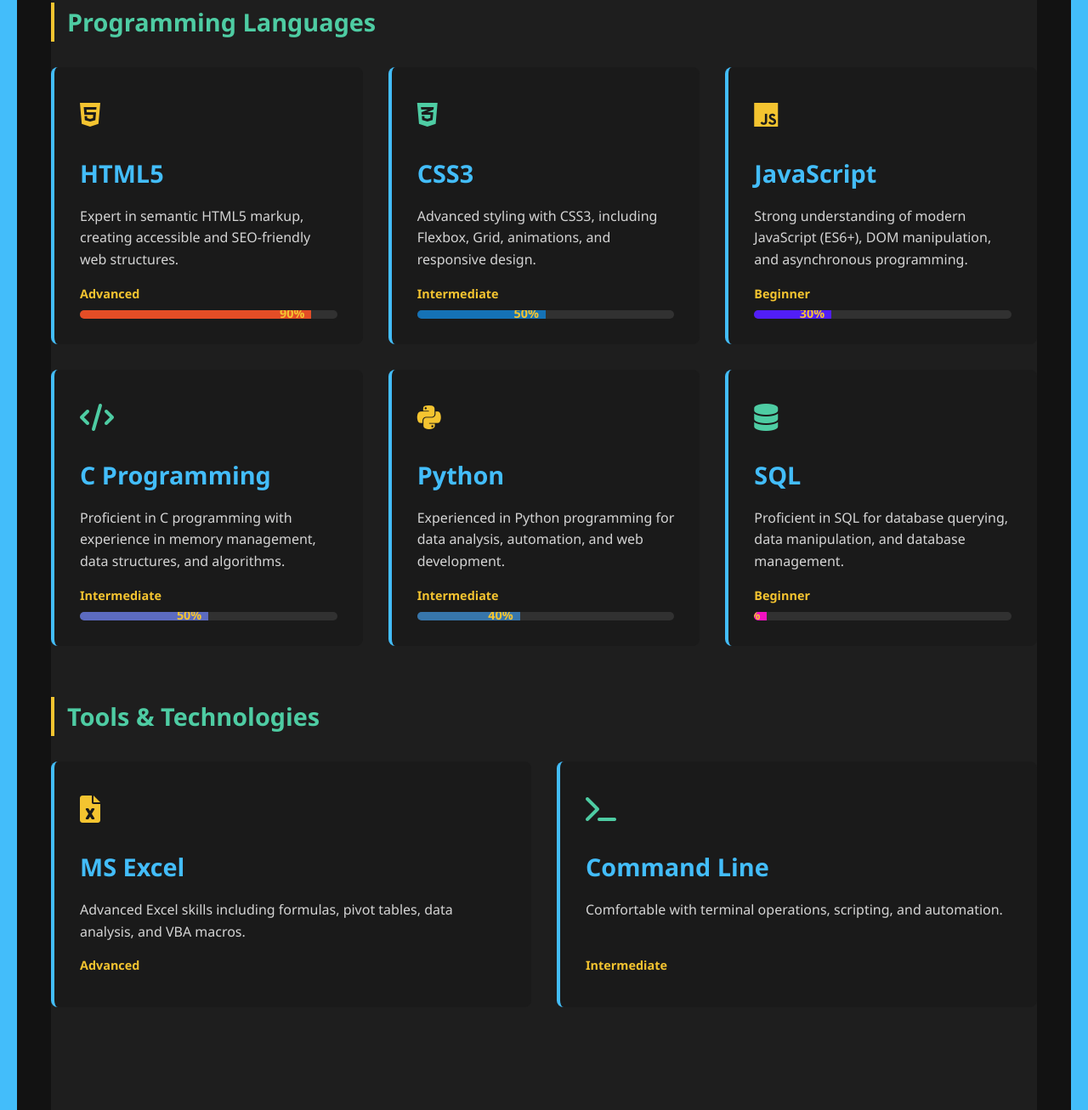
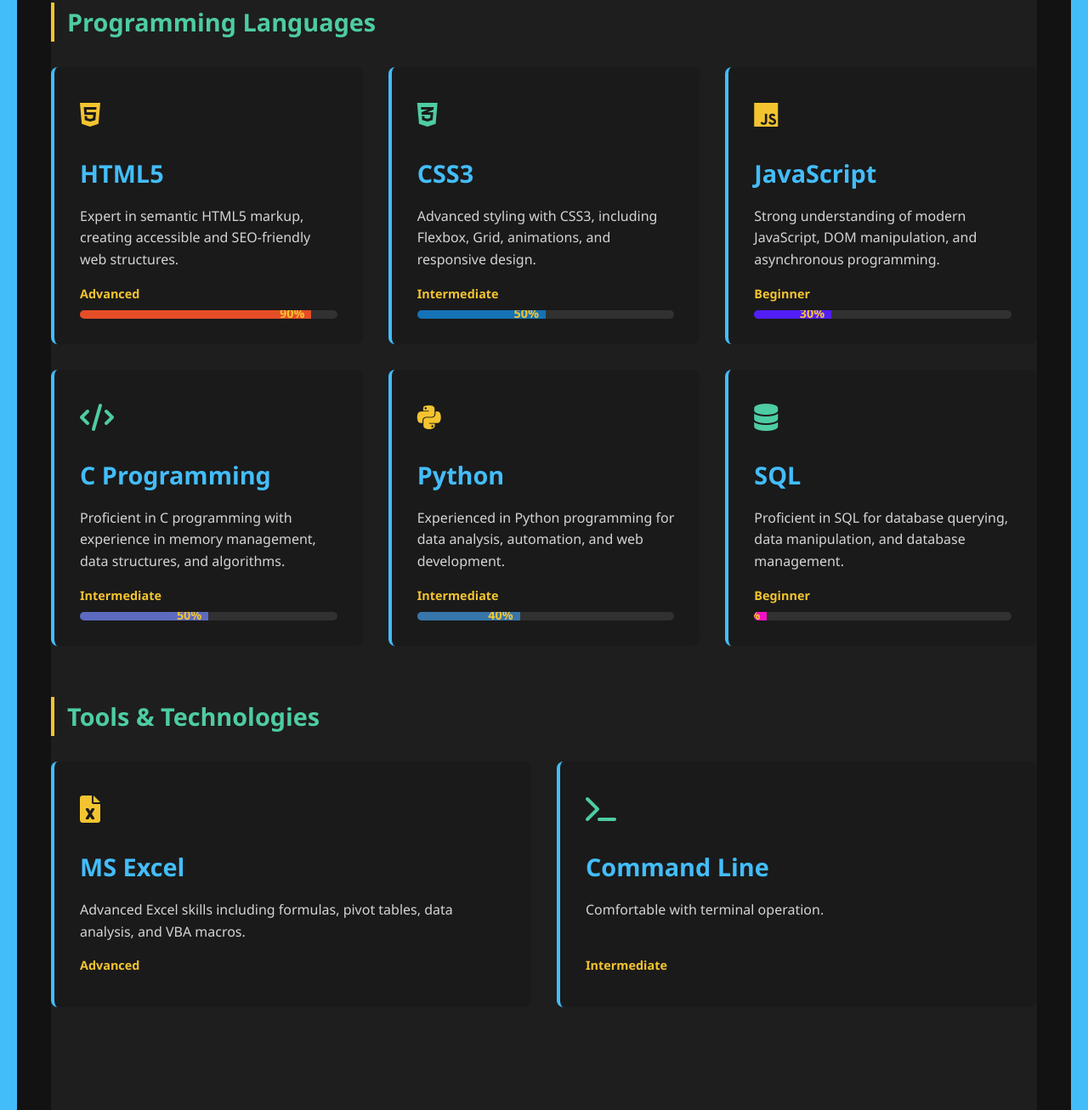
Before and after one commit to kes1i/portfolio, a plain HTML site: page portfolio/portfolio.html in a window 1280 px wide. Shown: the part 1478-2784 px from the top of the page at 85% size. Drawn offline with Linux system fonts and the light colour scheme.

Commit message:
portfolio.html

```diff
--- a/portfolio/portfolio.html
+++ b/portfolio/portfolio.html
@@ -135,7 +135,7 @@
                                 <i class="fab fa-js"></i>
                             </div>
                             <h3>JavaScript</h3>
-                            <p>Strong understanding of modern JavaScript (ES6+), DOM manipulation, and asynchronous programming.</p>
+                            <p>Strong understanding of modern JavaScript, DOM manipulation, and asynchronous programming.</p>
                             <div class="skill-level">
                                 <span>Beginner</span>
                                 <div class="progress-container">
@@ -219,7 +219,7 @@
                                 <i class="fas fa-terminal"></i>
                             </div>
                             <h3>Command Line</h3>
-                            <p>Comfortable with terminal operations, scripting, and automation.</p>
+                            <p>Comfortable with terminal operation.</p>
                             <div class="skill-level">
                                 <span>Intermediate</span>
                             </div>
@@ -288,7 +288,7 @@
                         </div>
                         <div class="project-links">
                             <a href="todolist/todolist.html" target="_blank"><i class="fas fa-external-link-alt"></i> Live Demo</a>
-                            <a href="#" target="_blank"><i class="fab fa-github"></i> GitHub</a>
+                            <a href="https://github.com/kes1i/To-do-list" target="_blank"><i class="fab fa-github"></i> GitHub</a>
                         </div>
                     </div>
                 </div>
```
